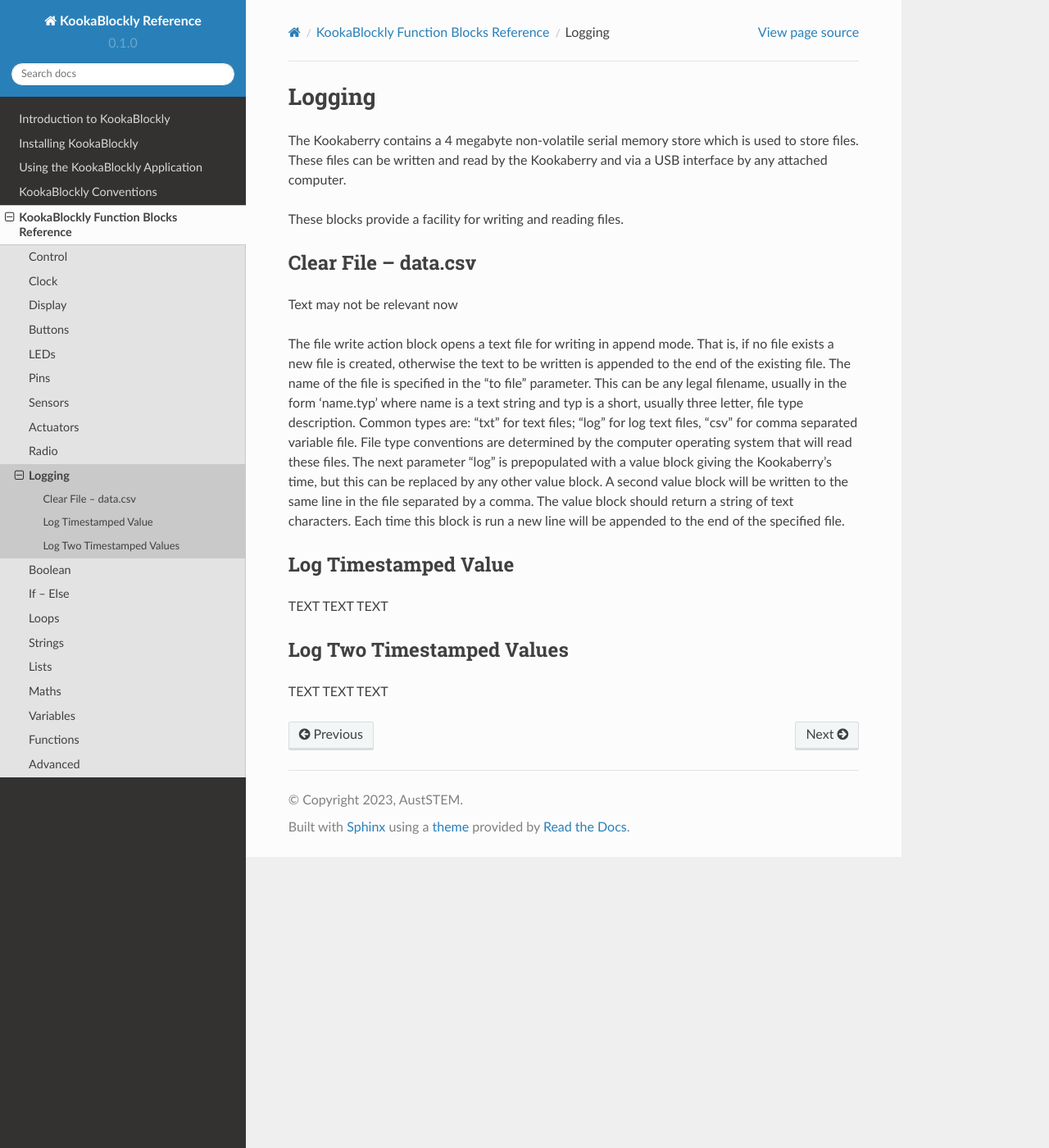
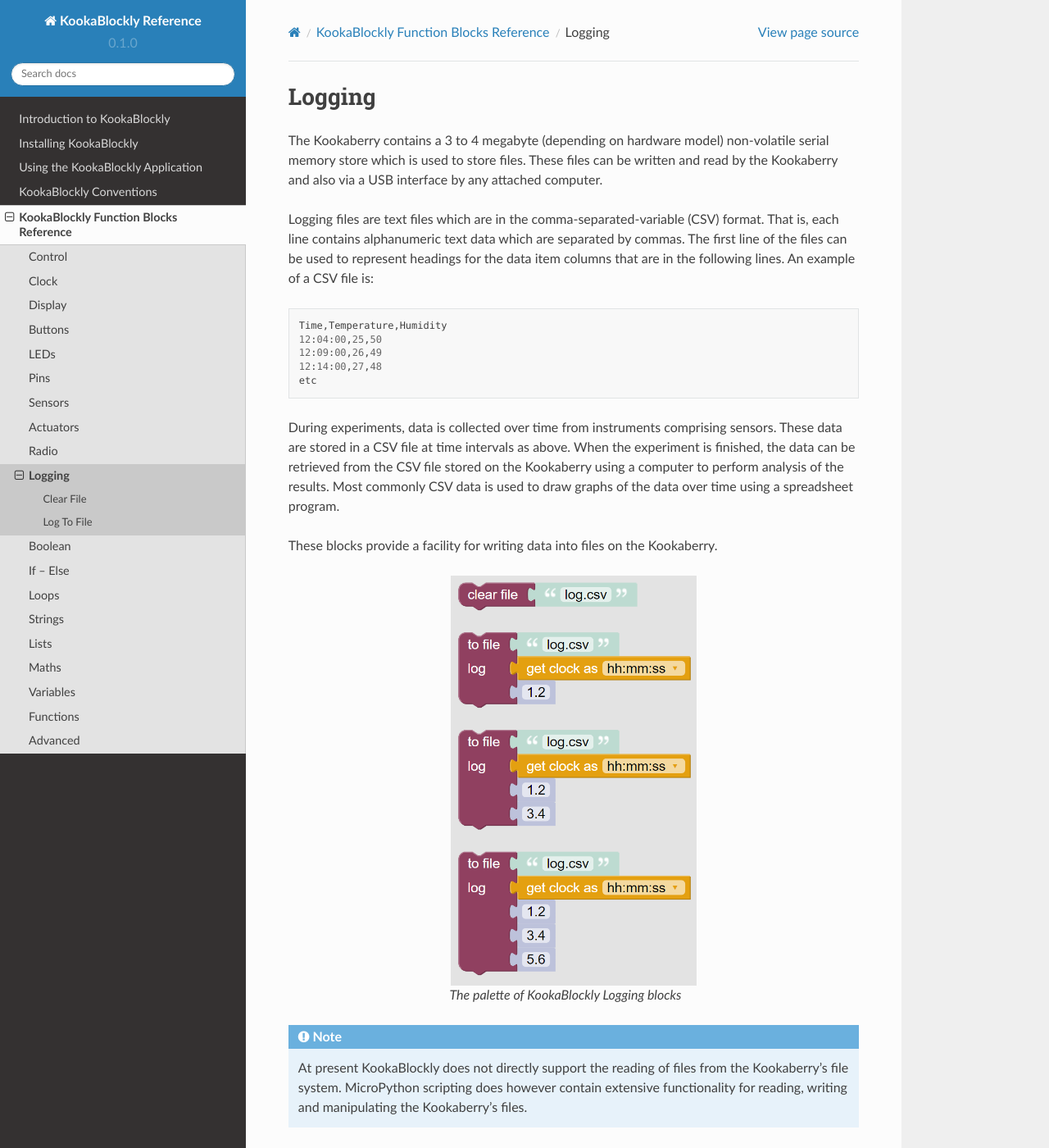
Before and after one commit to TDStrasser/KookaBlockly-Reference, a Sphinx documentation site: the page built from docs/source/logging.rst, in a window 1280 px wide and 1400 px high. Shown: the whole window at 82% size. Built offline with Sphinx 7.4.7 and the Read the Docs theme 2.0.0, drawn with Linux system fonts in a browser that asks for light colours; some of the changed text lies outside the part shown.

Commit message:
Edited Logging Block documentation

```diff
--- a/docs/source/logging.rst
+++ b/docs/source/logging.rst
@@ -2,64 +2,99 @@
 Logging
 -------
 
+The Kookaberry contains a 3 to 4 megabyte (depending on hardware model) non-volatile serial memory store which is used to store
+files.  These files can be written and read by the Kookaberry and also via a USB interface by any attached computer.
+
+Logging files are text files which are in the comma-separated-variable (CSV) format.
+That is, each line contains alphanumeric text data which are separated by commas.
+The first line of the files can be used to represent headings for the data item columns that are in the following lines.
+An example of a CSV file is:
+
+.. code::
+
+    Time,Temperature,Humidity
+    12:04:00,25,50
+    12:09:00,26,49
+    12:14:00,27,48
+    etc
+
+
+During experiments, data is collected over time from instruments comprising sensors.
+These data are stored in a CSV file at time intervals as above.
+When the experiment is finished, the data can be retrieved from the CSV file stored on the Kookaberry using a computer to perform analysis of the results.
+Most commonly CSV data is used to draw graphs of the data over time using a spreadsheet program.
+
+These blocks provide a facility for writing data into files on the Kookaberry.
+
+.. figure:: images/logging-palette.png
+   :width: 300
+   :align: center
+
+   The palette of KookaBlockly Logging blocks
+
+
+.. note::
+
+    At present KookaBlockly does not directly support the reading of files from the Kookaberry's file system.
+    MicroPython scripting does however contain extensive functionality for reading, writing and manipulating the Kookaberry's files.
 
 
 
-The Kookaberry contains a 4 megabyte non-volatile serial memory store which is used to store
-files.  These files can be written and read by the Kookaberry and via a USB interface by any
-attached computer.
+Clear File
+----------
 
-These blocks provide a facility for writing and reading files.
+The file block creates a new empty text file with the specified name in the Kookaberry's file system.
+If a file with the same name already exists, then it will overwritten with an empty file.
+
+The name of the file is specified in the **to file** parameter with ``log.csv`` the default name.  Edit this field to change the file name.
+This can be any legal filename, usually in the form ``name.typ``  where name is a text string and typ is a short,
+usually three letter, file type description.
+
+``CSV`` is the recommended file type, but other common types are: ``txt`` for text files, and ``log`` for log text files.
+File type conventions are determined by the computer operating system that will read these files.
+
+.. image:: images/logging-clear-file.png
+   :height: 120
+   :align: center
 
 
+Log To File
+-----------
+
+The **log to file** block writes the text provided by the attached value block(s) as a new line appended to the named text file.
+If the text file name does not already exist, a new empty text file with the specified name will be created.
+
+The value blocks attached as inputs to this block will provide text values to be written to the line in the file, separated by commas.
+
+The first input, be default, is a text representation of the current time read from the Kookaberry's internal clock.
+This input block can be replaced by any other value block that provides a text string.
+
+There are three varieties of the **Log To File** block, accepting one two or three further inputs.
+These inputs also are expected to be text string representations of the data to be recorded in the file record.
 
 
-Clear File – data.csv
----------------------
+.. image:: images/logging-to-file-1.png
+   :height: 120
+   :align: center
 
 
+.. image:: images/logging-to-file-1.png
+   :height: 120
+   :align: center
 
 
+.. image:: images/logging-to-file-2.png
+   :height: 120
+   :align: center
 
 
+To create a heading line in the CSV file, use the appropriate **Log To File** block first within an **On Start** control block
+and plug in text string value blocks with the names of each of the columns.
 
-
-
-
-
-
-
-Text may not be relevant now
-
-The file write action block opens a text file for writing in append mode. That is, if no file exists a
-new file is created, otherwise the text to be written is appended to the end of the existing file.
-The name of the file is specified in the “to file” parameter.  This can be any legal filename,
-usually in the form ‘name.typ’  where name is a text string and typ is a short, usually three letter, file type description.
-Common types are: “txt” for text files; “log” for log text files, “csv” for
-comma separated variable file.  File type conventions are determined by the computer operating
-system that will read these files.
-The next parameter “log” is prepopulated with a value block giving the Kookaberry’s time, but
-this can be replaced by any other value block.
-A second value block will be written to the same line in the file separated by a comma.  The
-value block should return a string of text characters.
-Each time this block is run a new line will be appended to the end of the specified file.
-
-.. {NOTE:     We should have a file readline block as well]    Not sure whether this comment is current
-
-
-
-
-Log Timestamped Value
----------------------
-
-
-
-TEXT TEXT TEXT
-
-Log Two Timestamped Values
---------------------------
-
-
-
-
-TEXT TEXT TEXT
+.. note::
+    KookaBlockly presently supports a maximum of four data items per file record.
+    If more data items are required then it is possible to use an **Advanced** block with the required MicroPython script in it.
+    The **Show Script** button on the **KookaBlockly** editor will open a window with the MicroPython script derived from the current KookaBlockly script.
+    Hint: Use a **Log To File** block to model the first four data items, copy the equivalent MicroPython (it all has to be on one line),
+    paste it into the **Advanced** block and modify it to suit your application.
+    You will need to learn about MicroPython nonetheless to make it work correctly.
--- a/docs/source/sensors.rst
+++ b/docs/source/sensors.rst
@@ -325,8 +325,8 @@
    :height: 120
    :align: center
 
-The final option on the block is the I2C address of the board.  Up to four INA219 sensors may be connected to a single I2C bus with addresses
-in the range ``64`` (hex ``0x40``) to ``67`` (hex ``0x43``) inclusive.  Each board must have a unique I2C address.
+The final option on the block is the I2C address of the board.  Up to four INA219 sensors may be connected to a single I2C bus with any of the addresses
+ ``64`` (hex ``0x40``), ``65`` (hex ``0x41``), ``68`` (hex ``0x44``) or ``69`` (hex ``0x45``).  Each board must have a unique I2C address.
 To change the address in the block simply click on the filed and over-type the default value.
 
 
```
Also changed, not shown: docs/source/images/logging-clear-file.png (added), docs/source/images/logging-palette.png (added), docs/source/images/logging-to-file-1.png (added), docs/source/images/logging-to-file-2.png (added), docs/source/images/logging-to-file-3.png (added).
